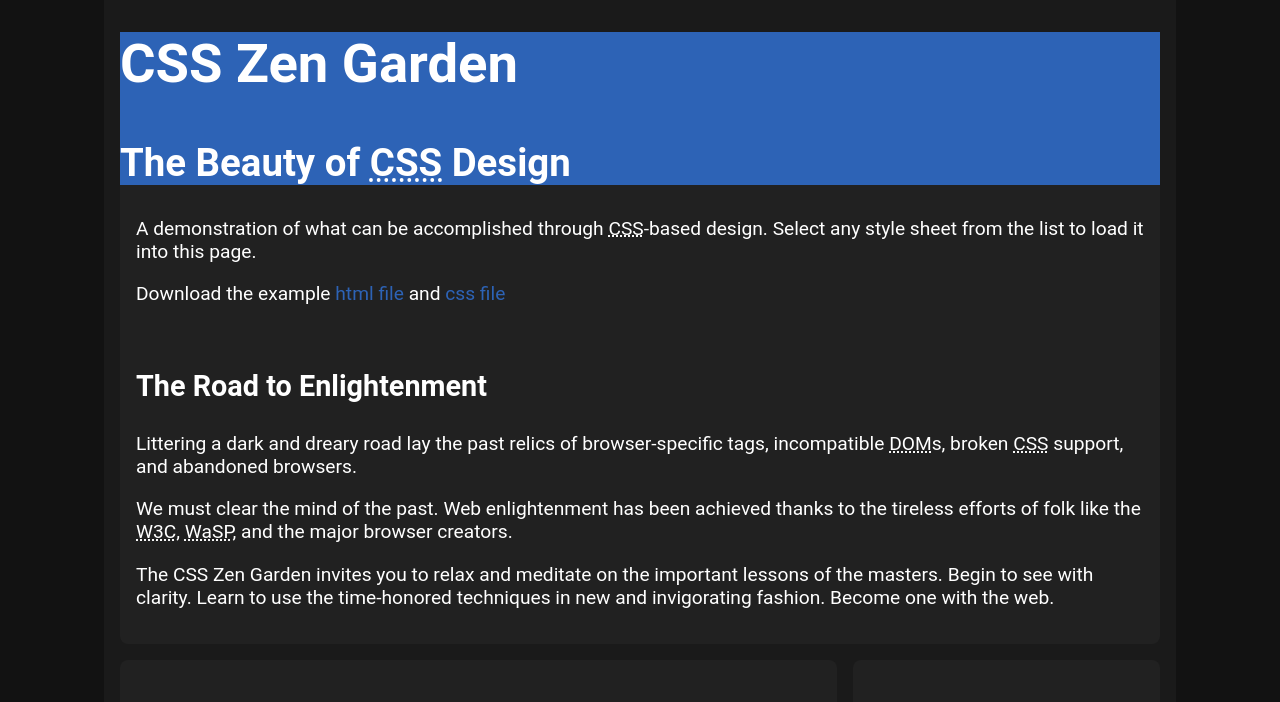
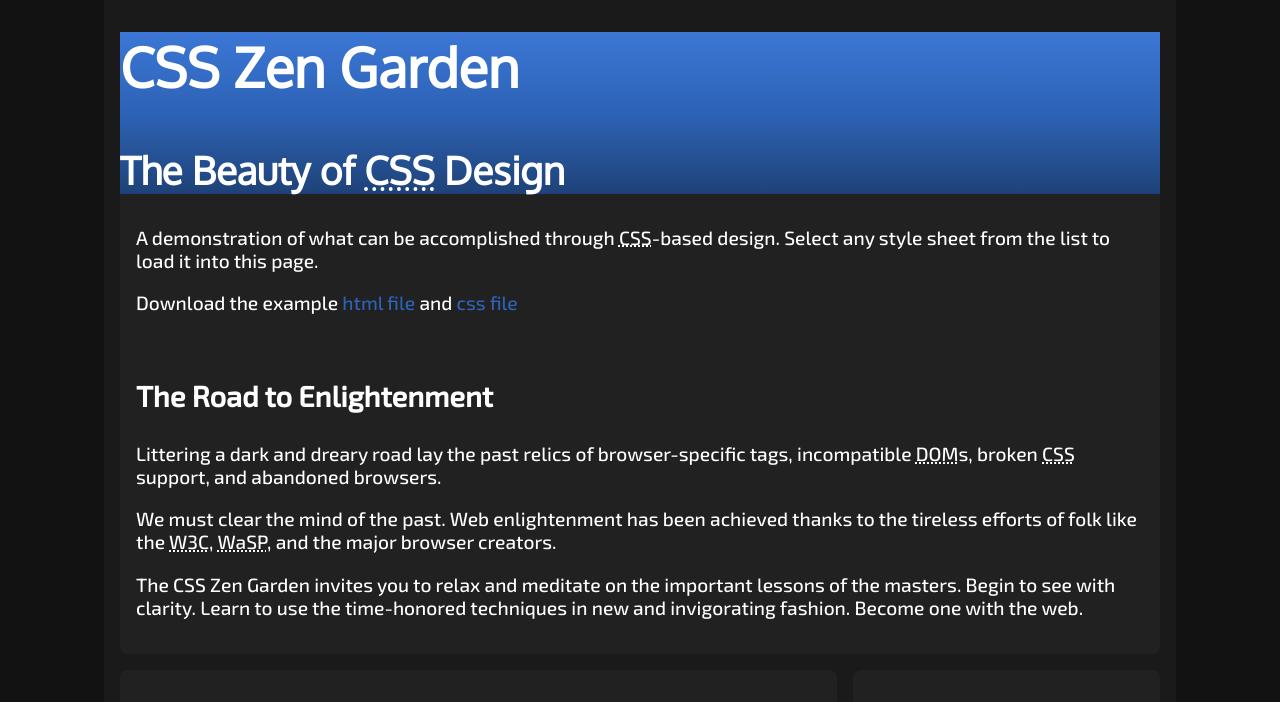
Before and after one commit to RatMouse55/COMP-1054_A1_MDevree, a plain HTML site: page index.html in a window 1280 px wide. Shown: the top 702 px of the page. Drawn offline with Linux system fonts and the light colour scheme.

Commit message:
changed font, added gradient.

```diff
--- a/style.css
+++ b/style.css
@@ -1,9 +1,10 @@
+@import url("https://fonts.googleapis.com/css2?family=Exo+2:wght@500&family=Oxygen&display=swap");
 /* Basics - Layout, main colors, font, margin */
 body {
     color: #fff;
     background-color: #121212;
-    font-family: "Roboto", sans-serif;
     margin: 0;
+    font-family: "Exo 2", sans-serif;
 }
 
 .page-wrapper {
@@ -63,8 +64,9 @@ footer {
 
 /* Header */
 header {
-    background-color: #2d63b6;
+    background: linear-gradient(to top, #1e4277 0%, #2d63b6 50%, #3c77d6 100%);
     width: 100%;
+    font-family: "Oxygen", sans-serif;
 }
 
 h1 {
```
